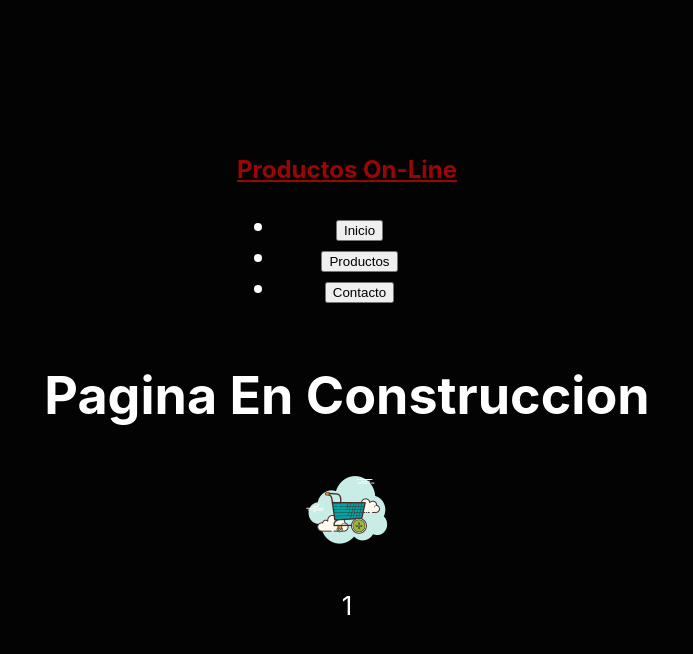
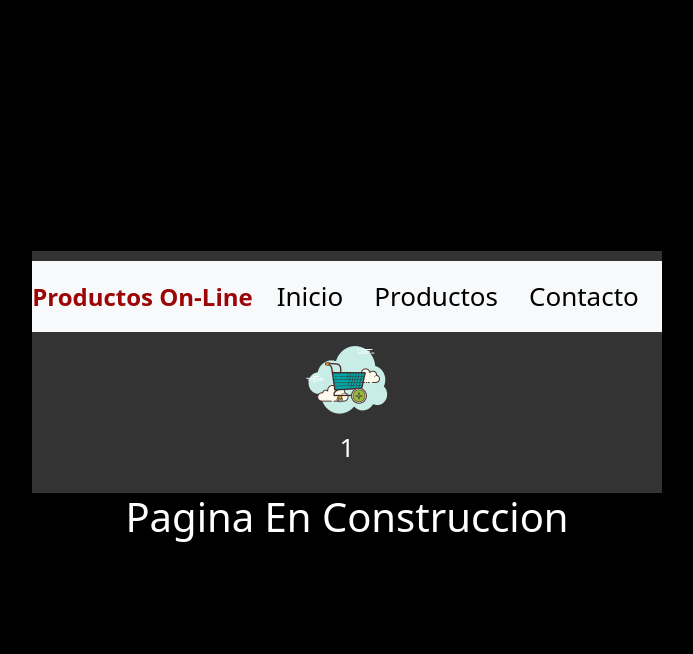
Before and after one commit to didier-hernan/ProyectoReactGonzalez, a React (Create React App) app: page / in a window 1280 px wide. Shown: the top 654 px of the page, without its empty margins (293-986 px from the left). Built offline with nearby package versions, Linux system fonts and the light colour scheme.

Commit message:
Entrega 1 React JS

```diff
--- a/package.json
+++ b/package.json
@@ -6,7 +6,9 @@
     "@testing-library/jest-dom": "^5.17.0",
     "@testing-library/react": "^13.4.0",
     "@testing-library/user-event": "^13.5.0",
+    "bootstrap": "^5.3.1",
     "react": "^18.2.0",
+    "react-bootstrap": "^2.8.0",
     "react-dom": "^18.2.0",
     "react-scripts": "5.0.1",
     "web-vitals": "^2.1.4"
@@ -37,7 +39,6 @@
   },
   "description": "Primera Entraga React JS",
   "main": "index.js",
-  "devDependencies": {},
   "author": "",
   "license": "ISC"
 }
--- a/src/App.css
+++ b/src/App.css
@@ -1,20 +1,7 @@
-.App {
-  text-align: center;
-}
 
-.App-logo {
-  height: 40vmin;
-  pointer-events: none;
-}
-
-@media (prefers-reduced-motion: no-preference) {
-  .App-logo {
-    animation: App-logo-spin infinite 20s linear;
-  }
-}
 
 .App-header {
-  background-color: #030303;
+  background-color: #000000;
   min-height: 100vh;
   display: flex;
   flex-direction: column;
@@ -23,16 +10,3 @@
   font-size: calc(10px + 2vmin);
   color: white;
 }
-
-.App-link {
-  color: #61dafb;
-}
-
-@keyframes App-logo-spin {
-  from {
-    transform: rotate(0deg);
-  }
-  to {
-    transform: rotate(360deg);
-  }
-}
--- a/src/App.js
+++ b/src/App.js
@@ -1,7 +1,7 @@
+import 'bootstrap/dist/css/bootstrap.min.css';
+import Navbar from './components/Navbar.js';
+import ItemListContainer from './components/ItemListConteiner.js';
 
-import NavBar from './components/components/navbar/NavBar.js';
-import ItemListContainer from './components/itemcontainer/ItemListConteiner.js';
-import CartWidget from './components/component/cartwidget/CartWidget.js';
 
 import './App.css';
 
@@ -10,9 +10,9 @@ function App() {
   return (
     <div className="App">
       <header className="App-header">
-      <NavBar />
+      <Navbar />
       <ItemListContainer greeting = "Pagina En Construccion"/>
-      <CartWidget />
+
       </header>
     </div>
   );
--- /dev/null
+++ b/src/components/Navbar.js
@@ -0,0 +1,37 @@
+import CartWidget from './CartWidget';
+import './styleNavbar.css';
+
+
+const NavBar = () => {
+  return (
+    <header className="header">
+      <nav className="navbar navbar-expand-lg navbar-light bg-light">
+        <a className="navbar-brand" href="/">
+          Productos On-Line
+        </a>
+        <div className="collapse navbar-collapse" id="navbarNav">
+          <ul className="navbar-nav ml-auto">
+            <li className="nav-item">
+              <button className="nav-link btn btn-link" href="#">
+                Inicio
+              </button>
+            </li>
+            <li className="nav-item">
+              <button className="nav-link btn btn-link" href="#">
+                Productos
+              </button>
+            </li>
+            <li className="nav-item">
+              <button className="nav-link btn btn-link" href="#">
+                Contacto
+              </button>
+            </li>
+          </ul>
+        </div>
+      </nav>
+      <CartWidget />
+    </header>
+  );
+};
+
+export default NavBar;
--- a/src/components/components/navbar/NavBar.js
+++ /dev/null
@@ -1,33 +0,0 @@
-
-import './estilos.css'
-
-const Navbar = () => {
-  return (
-    <nav className="navbar navbar-expand-lg navbar-light bg-light">
-      <a className="navbar-brand" href="/">
-        Productos On-Line
-      </a>
-      <div className="collapse navbar-collapse" id="navbarNav">
-        <ul className="navbar-nav ml-auto">
-          <li className="nav-item">
-            <button className="nav-link btn btn-link" href="#">
-              Inicio
-            </button>
-          </li>
-          <li className="nav-item">
-            <button className="nav-link btn btn-link" href="#">
-              Productos
-            </button>
-          </li>
-          <li className="nav-item">
-            <button className="nav-link btn btn-link" href="#">
-              Contacto
-            </button>
-          </li>
-        </ul>
-      </div>
-    </nav>
-  );
-};
-
-export default Navbar;
--- a/src/components/components/navbar/estilos.css
+++ b/src/components/styleNavbar.css
@@ -1,4 +1,13 @@
+.header {
+  background-color: #333;
+  color: white;
+  padding: 10px 0;
+  text-align: center;
+}
 
+.navbar {
+  margin-bottom: 0;
+}
 .navbar-brand {
   font-size: 24px;
   font-weight: bold;
```
Also changed, not shown: src/components/CartWidget.js (renamed from src/components/component/cartwidget/CartWidget.js), src/components/ItemListConteiner.js (renamed from src/components/itemcontainer/ItemListConteiner.js), src/components/carrito.png (renamed from src/components/component/cartwidget/carrito.png), 1 other file (tests, documents, lock files or other folders).
